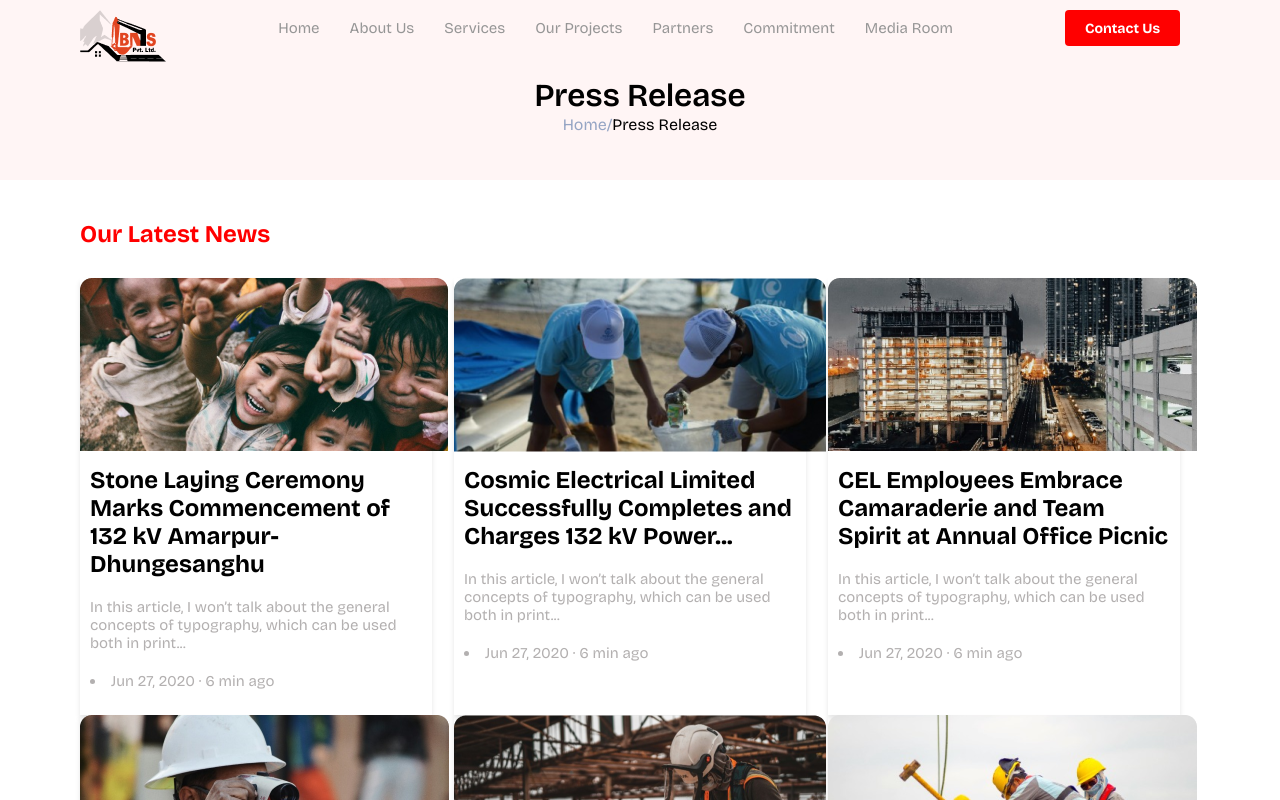
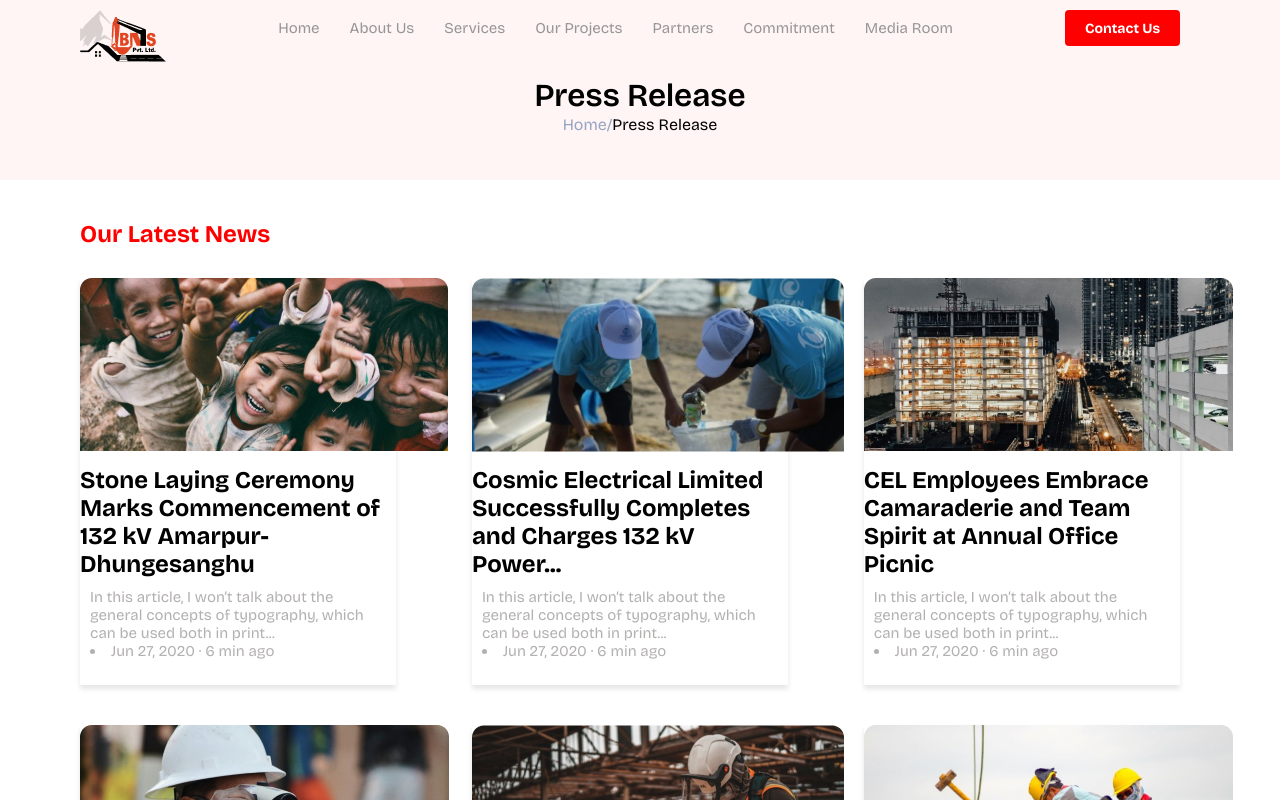
Before and after one commit to prashant2071/construction-site, a React (Create React App) app: page /PressRelease in a window 1280 px wide. Shown: the top 800 px of the page. Built offline with nearby package versions, Linux system fonts and the light colour scheme.

Commit message:
minor changes in  press release and career

```diff
--- a/src/pages/career/Career.css
+++ b/src/pages/career/Career.css
@@ -17,9 +17,11 @@ h1{
     }
 }
 hr{
-    margin: 0 auto;
-    width: 60%;
+    margin: 0 280px;
+    width: 55%;
+    /* padding: 30px 280px; */
 }
 .position h2{
     margin-bottom: 10px;
+
 }
--- a/src/pages/career/Career.jsx
+++ b/src/pages/career/Career.jsx
@@ -2,10 +2,13 @@ import React from "react";
 import "./Career.css";
 import Banner from "../../components/banner/Banner";
 import p497 from "../../images/Frame 497.png";
+import Content from "../../components/content/Content";
 
 const Career = () => {
   return (
     <div>
+      <Content Name="career" />
+
       <Banner />
       <div className="hiring">
         <h1>We are hiring</h1>
--- a/src/pages/pressRelease/pressRelease.css
+++ b/src/pages/pressRelease/pressRelease.css
@@ -12,24 +12,27 @@
 }
 .cardSection{
     display: flex;
+    gap: 40px;
     flex-wrap: wrap;
     justify-content: space-between;
 
 
 
     .flashcard{
+        display: block;
+        gap: 5px;
         box-shadow: 0 4px 5px 0 rgba(0, 0, 0, 0.1);
-        width: 32%;
+        width: 28.75%;
 
 
         h2{
-            padding: 10px 10px;
+            padding: 10px 0px;
             font-size: 24px;
 
         }
         li,p{
             color: rgb(179, 176, 176);
-            padding: 10px 10px;
+            padding: 0px 10px;
             font-size: 15px;
         }
         li{
```
